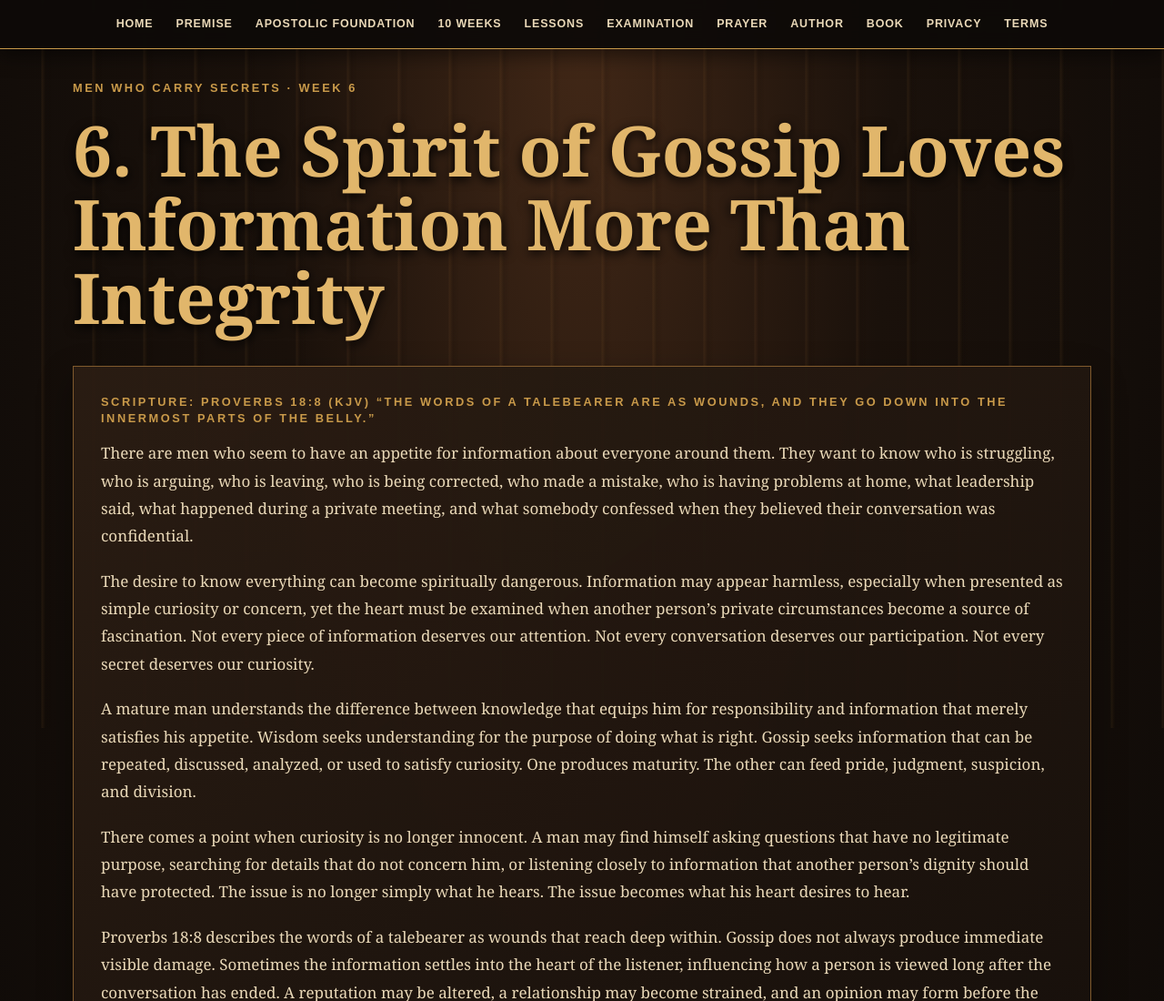
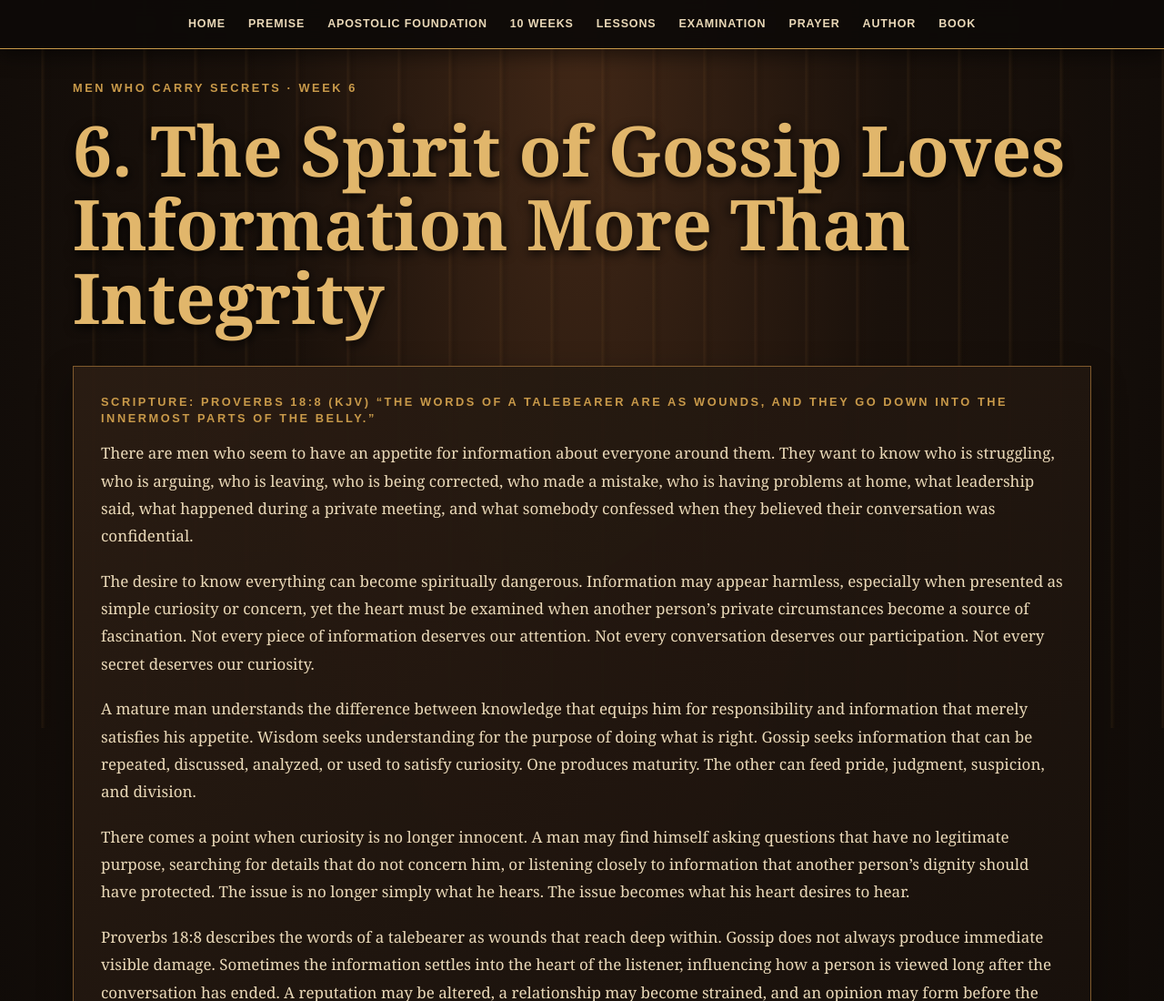
Before and after one commit to brad-hobbswd/men-gossip, a plain HTML site: page week6.html in a window 1280 px wide. Shown: the top 1100 px of the page at 91% size. Drawn offline with Linux system fonts and the light colour scheme.

Commit message:
Remove legal links from primary navigation

```diff
--- a/week6.html
+++ b/week6.html
@@ -1,4 +1,4 @@
-<!doctype html><html lang="en"><head><meta charset="utf-8"><meta name="viewport" content="width=device-width,initial-scale=1"><title>6. The Spirit of Gossip Loves Information More Than Integrity | Men Who Carry Secrets</title><meta name="description" content="6. The Spirit of Gossip Loves Information More Than Integrity in the ten-week men's teaching series by Bradley Hobbs."><link rel="stylesheet" href="styles.css"></head><body><header><nav><a href="index.html">Home</a><a href="premise.html">Premise</a><a href="beliefs.html">Apostolic Foundation</a><a href="study-guide.html">10 Weeks</a><a href="week1.html">Lessons</a><a href="examination.html">Examination</a><a href="prayer.html">Prayer</a><a href="author.html">Author</a><a href="book.html">Book</a><a href="privacy.html">Privacy</a><a href="terms.html">Terms</a></nav></header><main><p class="kicker">MEN WHO CARRY SECRETS · WEEK 6</p><h1>6. The Spirit of Gossip Loves Information More Than Integrity</h1><section class="panel"><p class="kicker">Scripture: Proverbs 18:8 (KJV) “The words of a talebearer are as wounds, and they go down into the innermost parts of the belly.”</p>
+<!doctype html><html lang="en"><head><meta charset="utf-8"><meta name="viewport" content="width=device-width,initial-scale=1"><title>6. The Spirit of Gossip Loves Information More Than Integrity | Men Who Carry Secrets</title><meta name="description" content="6. The Spirit of Gossip Loves Information More Than Integrity in the ten-week men's teaching series by Bradley Hobbs."><link rel="stylesheet" href="styles.css"></head><body><header><nav><a href="index.html">Home</a><a href="premise.html">Premise</a><a href="beliefs.html">Apostolic Foundation</a><a href="study-guide.html">10 Weeks</a><a href="week1.html">Lessons</a><a href="examination.html">Examination</a><a href="prayer.html">Prayer</a><a href="author.html">Author</a><a href="book.html">Book</a></nav></header><main><p class="kicker">MEN WHO CARRY SECRETS · WEEK 6</p><h1>6. The Spirit of Gossip Loves Information More Than Integrity</h1><section class="panel"><p class="kicker">Scripture: Proverbs 18:8 (KJV) “The words of a talebearer are as wounds, and they go down into the innermost parts of the belly.”</p>
 <p>There are men who seem to have an appetite for information about everyone around them. They want to know who is struggling, who is arguing, who is leaving, who is being corrected, who made a mistake, who is having problems at home, what leadership said, what happened during a private meeting, and what somebody confessed when they believed their conversation was confidential.</p>
 <p>The desire to know everything can become spiritually dangerous. Information may appear harmless, especially when presented as simple curiosity or concern, yet the heart must be examined when another person’s private circumstances become a source of fascination. Not every piece of information deserves our attention. Not every conversation deserves our participation. Not every secret deserves our curiosity.</p>
 <p>A mature man understands the difference between knowledge that equips him for responsibility and information that merely satisfies his appetite. Wisdom seeks understanding for the purpose of doing what is right. Gossip seeks information that can be repeated, discussed, analyzed, or used to satisfy curiosity. One produces maturity. The other can feed pride, judgment, suspicion, and division.</p>
```
